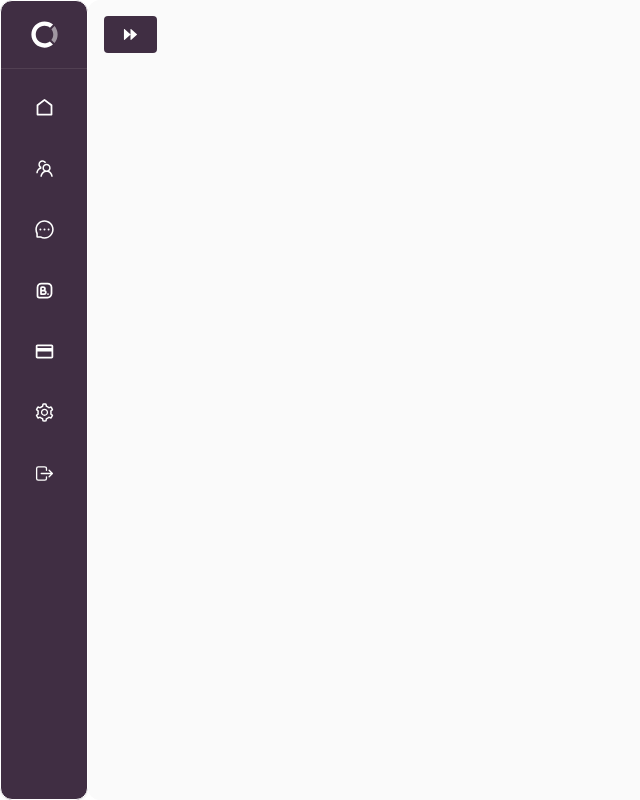
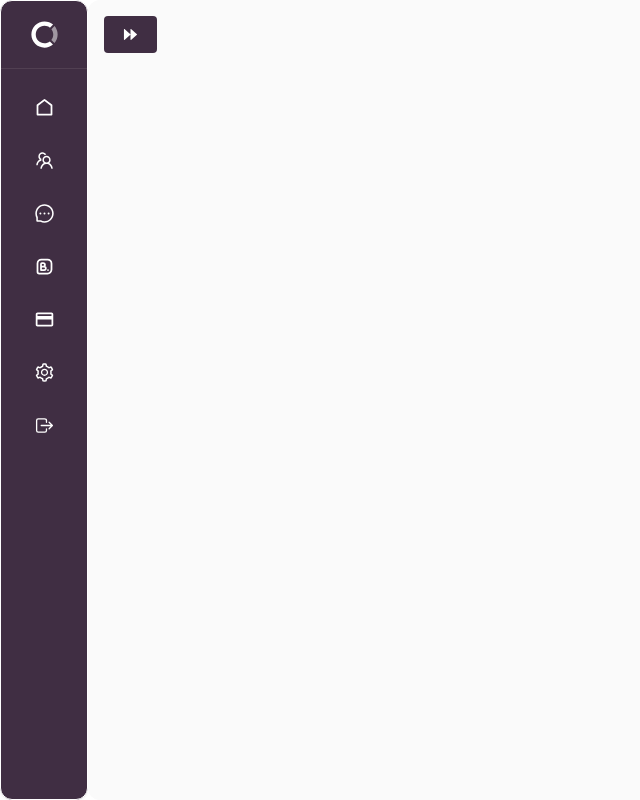
Before and after one commit to blyncnov/thingy-dashboard, a Next.js app: page / in a window 1280 px wide. Shown: the whole page, without its empty margins (0-640 px from the left). Built offline with nearby package versions, Linux system fonts and the light colour scheme.

Commit message:
nice style dvh | gap

```diff
--- a/src/app/page.tsx
+++ b/src/app/page.tsx
@@ -3,13 +3,12 @@
 import React, { useState } from "react";
 
 // dashboard layout components
-import MainContentSection from "@/components/main";
-import SidebarNaviagtion from "@/components/sidebar";
-import TopbarNavigation from "@/components/topbar";
+// import MainContentSection from "@/components/main";
+// import SidebarNaviagtion from "@/components/sidebar";
+// import TopbarNavigation from "@/components/topbar";
 
 // React Icon
 import {
-  AiFillApple,
   AiFillForward,
   AiFillBackward,
   AiOutlineTeam,
@@ -91,7 +90,7 @@ export default function Home() {
               </div>
             </header>
             <section className="p-4">
-              <ul className="flex flex-col gap-4">
+              <ul className="flex flex-col gap-2">
                 {Navbardata.map((data) => {
                   return (
                     <li
```
